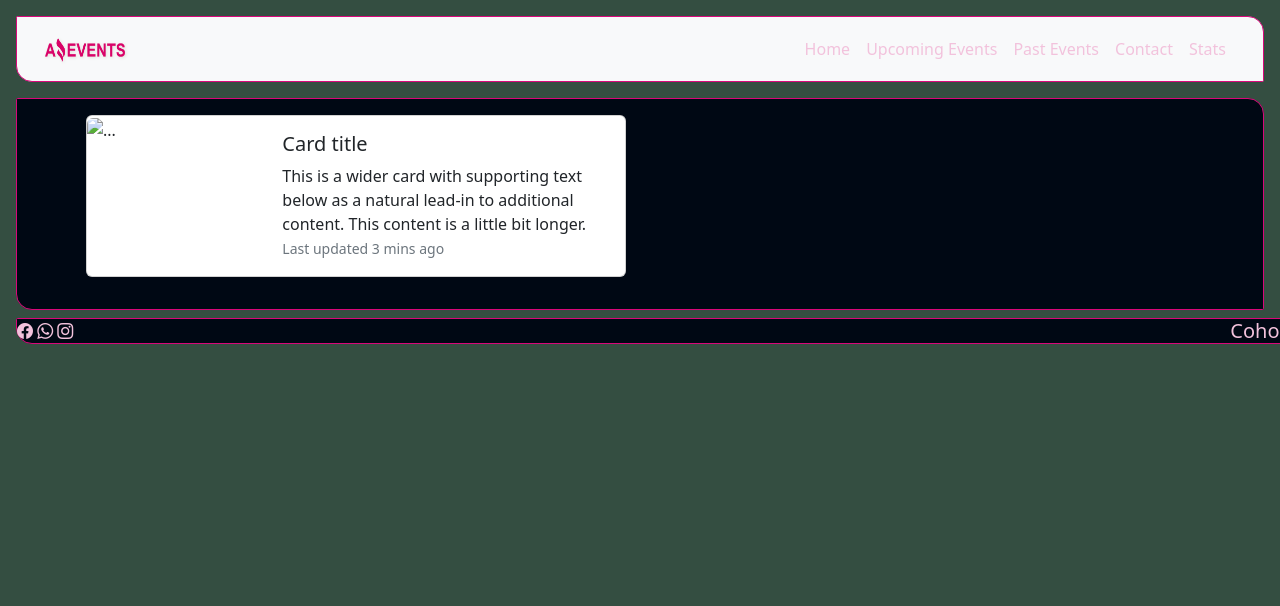
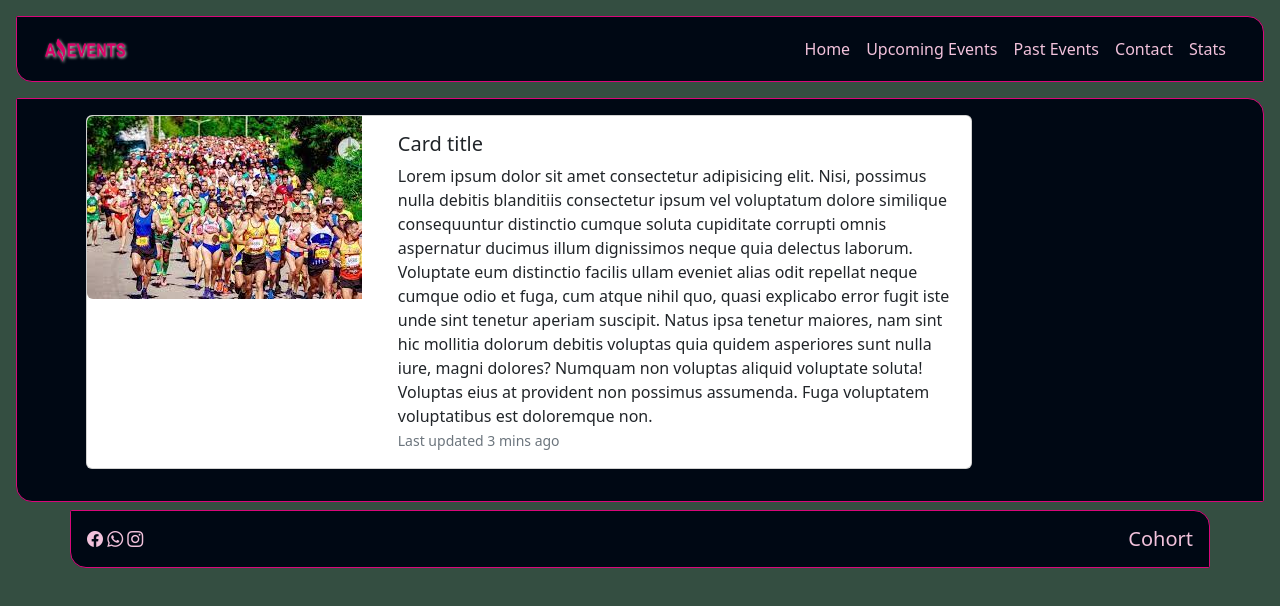
Before and after one commit to Mattmaxx04/AmazingEvents, a plain HTML site: page details.html in a window 1280 px wide. Drawn offline with nearby package versions, Linux system fonts and the light colour scheme.

Commit message:
detail card

```diff
--- a/details.html
+++ b/details.html
@@ -14,18 +14,19 @@
 </head>
 <body>
   <header>
-        <nav class="navbar navbar-expand-lg bg-light">
+    <nav class="navbar navbar-expand-lg">
       <div class="container-fluid">
         <div class="logo">
           <img src="./assets/logo_Amazing_Events.png" alt="logo" width="80" height="24">
         </div>
-              <button class="navbar-toggler" type="button" data-bs-toggle="collapse" data-bs-target="#navbarSupportedContent" aria-controls="navbarSupportedContent" aria-expanded="false" aria-label="Toggle navigation">
+        <button class="navbar-toggler" type="button" data-bs-toggle="collapse" data-bs-target="#navbarSupportedContent"
+          aria-controls="navbarSupportedContent" aria-expanded="false" aria-label="Toggle navigation">
           <span class="navbar-toggler-icon"></span>
         </button>
         <div class="collapse navbar-collapse  justify-content-end" id="navbarSupportedContent">
           <ul class="navbar-nav m-1 me-1">
             <li class="nav-item">
-                    <a class="nav-link"  href="./index.html">Home</a>
+              <a class="nav-link" href="./index.html">Home</a>
             </li>
             <li class="nav-item">
               <a class="nav-link" href="./upcoming.html">Upcoming Events</a>
@@ -45,18 +46,17 @@
       </div>
     </nav>
   </header>
-
     <main class="container-fluid">
       <section class="container details">
-        <div class="card mb-3" style="max-width: 540px;">
+        <div class="card mb-3" style="max-width: 80%;">
           <div class="row g-0">
             <div class="col-md-4">
-              <img src="..." class="img-fluid rounded-start" alt="...">
+              <img src="./assets/maraton3.jpg" class="img-fluid rounded-start" alt="...">
             </div>
             <div class="col-md-8">
               <div class="card-body">
                 <h5 class="card-title">Card title</h5>
-                <p class="card-text">This is a wider card with supporting text below as a natural lead-in to additional content. This content is a little bit longer.</p>
+                <p class="card-text">Lorem ipsum dolor sit amet consectetur adipisicing elit. Nisi, possimus nulla debitis blanditiis consectetur ipsum vel voluptatum dolore similique consequuntur distinctio cumque soluta cupiditate corrupti omnis aspernatur ducimus illum dignissimos neque quia delectus laborum. Voluptate eum distinctio facilis ullam eveniet alias odit repellat neque cumque odio et fuga, cum atque nihil quo, quasi explicabo error fugit iste unde sint tenetur aperiam suscipit. Natus ipsa tenetur maiores, nam sint hic mollitia dolorum debitis voluptas quia quidem asperiores sunt nulla iure, magni dolores? Numquam non voluptas aliquid voluptate soluta! Voluptas eius at provident non possimus assumenda. Fuga voluptatem voluptatibus est doloremque non.</p>
                 <p class="card-text"><small class="text-muted">Last updated 3 mins ago</small></p>
               </div>
             </div>
@@ -65,7 +65,7 @@
       </section>
     </main>
 
-    <footer>
+    <footer class="container">
       <div class="social">
         <i class="bi bi-facebook"></i>
         <i class="bi bi-whatsapp"></i>
```
Lines whose indentation alone changed are shown as unchanged.
